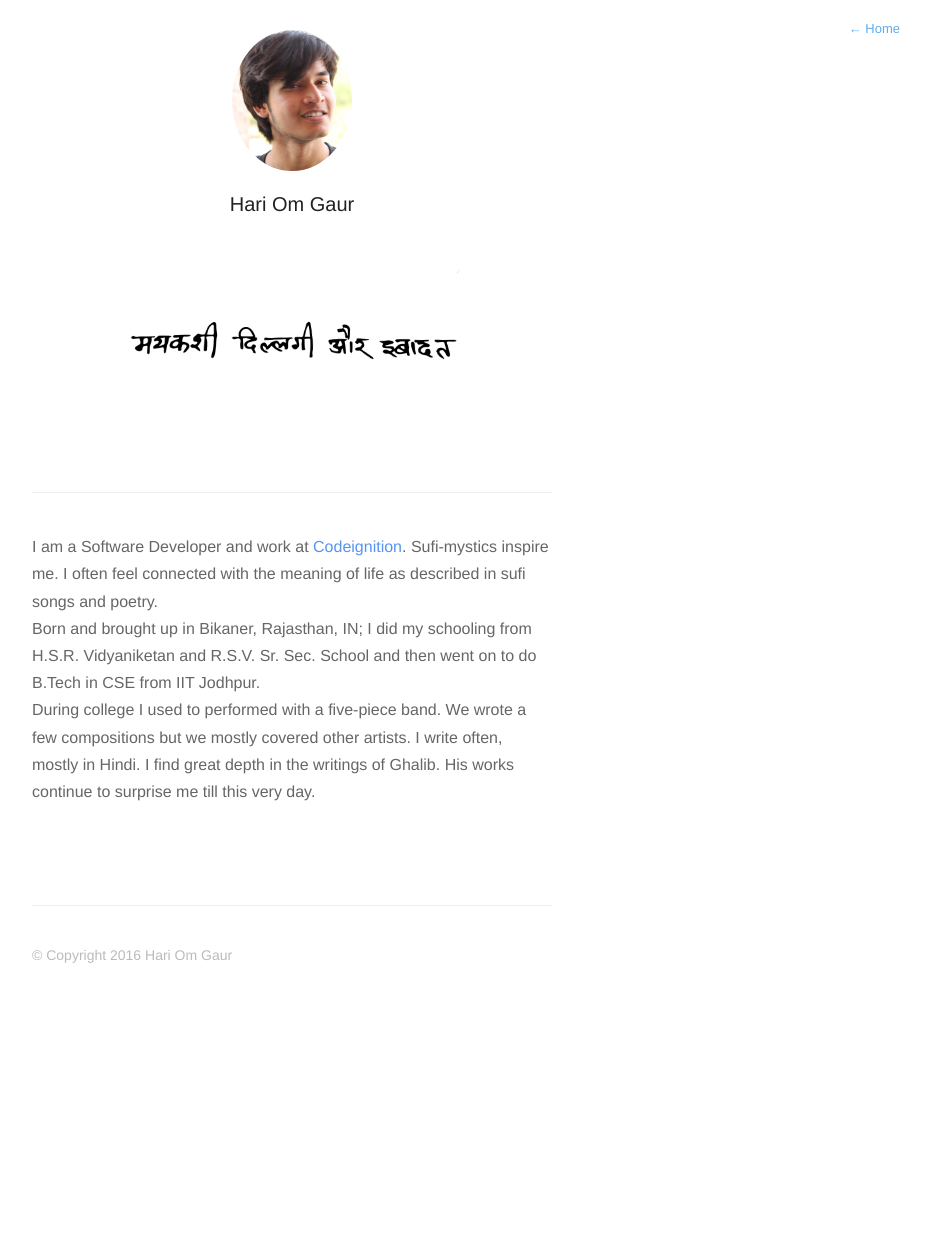
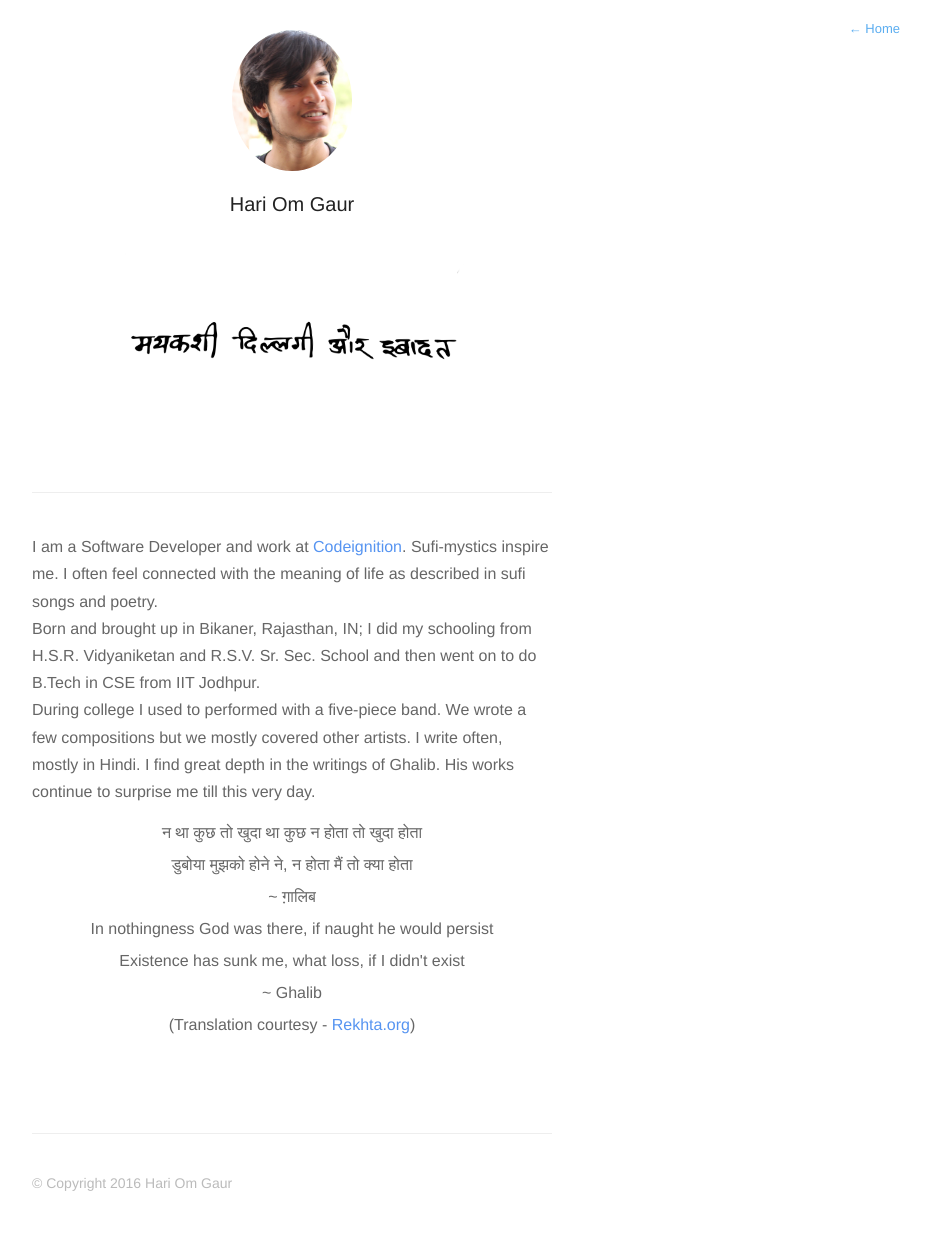
Before and after one commit to hogaur/hogaur.github.io, a Jekyll site: the page built from about.md, in a window 1280 px wide. Shown: the whole page, without its empty margins (348-1278 px from the left). Built offline with Jekyll 4.4.1, drawn with Linux system fonts in a browser that asks for light colours; nearby versions of some CDN libraries; Markdown is read by kramdown in place of the engine named in the settings; before the commit the page ends 1006 px from its top, so only the background shows below that.

Commit message:
[Hari] Quoting Ghalib

```diff
--- a/about.md
+++ b/about.md
@@ -16,5 +16,26 @@ During college I used to performed with a five-piece band. We wrote
 a few compositions but we mostly covered other artists. I write often, mostly in Hindi. I find great depth in the writings of Ghalib. His works continue to surprise me till
 this very day.
 
-
+<center>
+<div>
+न था कुछ तो खुदा था कुछ न होता तो खुदा होता
+<br>
+<br>
+डुबोया मुझको होने ने, न होता मैं तो क्या होता
+<br>
+<br>
+~ ग़ालिब
+</div>
+<br>
+In nothingness God was there, if naught he would persist
+<br>
+<br>
+Existence has sunk me, what loss, if I didn't exist
+<br>
+<br>
+~ Ghalib
+<br>
+<br>
+(Translation courtesy - <a href="rekhta.org" target="_blank">Rekhta.org</a>)
+</center>
 {% include footer.html %}
```
